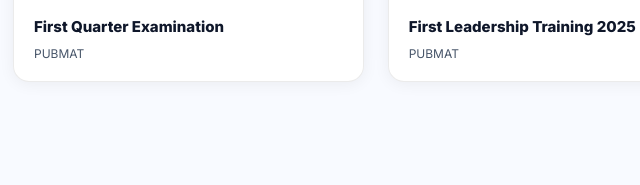
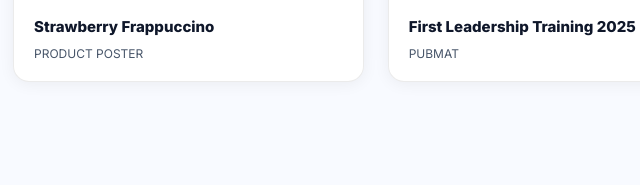
Before and after one commit to dreipxlab-dev/dreipxlab-dev.github.io, a plain HTML site: page index.html in a window 1280 px wide. Shown: the part 2842-3027 px from the top of the page, 77-717 px from the left. Drawn offline with Linux system fonts and the light colour scheme.

Commit message:
Update certificate details and image source

```diff
--- a/index.html
+++ b/index.html
@@ -732,15 +732,15 @@
       <div class="cert-card" style="transition:transform .25s,box-shadow .25s;"
     onmouseover="this.style.transform='translateY(-4px)';this.style.boxShadow='0 14px 36px rgba(0,0,0,0.18)'"
     onmouseout="this.style.transform='';this.style.boxShadow=''">
-  <div onclick="rnLbOpen('https://imlvplrf2fugsihe.public.blob.vercel-storage.com/cert-0-1784570655439.png','First Quarter Examination')" style="cursor:zoom-in;position:relative;overflow:hidden;">
-        <img src="https://imlvplrf2fugsihe.public.blob.vercel-storage.com/cert-0-1784570655439.png" alt="First Quarter Examination" class="cert-img" style="transition:transform .4s;"
+  <div onclick="rnLbOpen('https://okq1xcr6mfaiecqx.public.blob.vercel-storage.com/product1.jpg','Product 1')" style="cursor:zoom-in;position:relative;overflow:hidden;">
+        <img src="https://okq1xcr6mfaiecqx.public.blob.vercel-storage.com/product1.jpg" alt="Product 1" class="cert-img" style="transition:transform .4s;"
           onmouseover="this.style.transform='scale(1.05)'" onmouseout="this.style.transform=''">
         <div style="position:absolute;inset:0;background:linear-gradient(to top,rgba(0,0,0,0.4) 0%,transparent 50%);pointer-events:none;"></div>
         <div style="position:absolute;bottom:8px;right:10px;background:rgba(0,0,0,0.55);color:#fff;font-size:10px;font-weight:700;padding:3px 8px;border-radius:16px;pointer-events:none;">🔍 Expand</div>
       </div>
   <div class="cert-body">
-    <p class="cert-name">First Quarter Examination</p>
-    <p class="cert-issuer">PUBMAT</p>
+    <p class="cert-name">Strawberry Frappuccino</p>
+    <p class="cert-issuer">PRODUCT POSTER</p>
   </div>
 </div><div class="cert-card" style="transition:transform .25s,box-shadow .25s;"
     onmouseover="this.style.transform='translateY(-4px)';this.style.boxShadow='0 14px 36px rgba(0,0,0,0.18)'"
```
